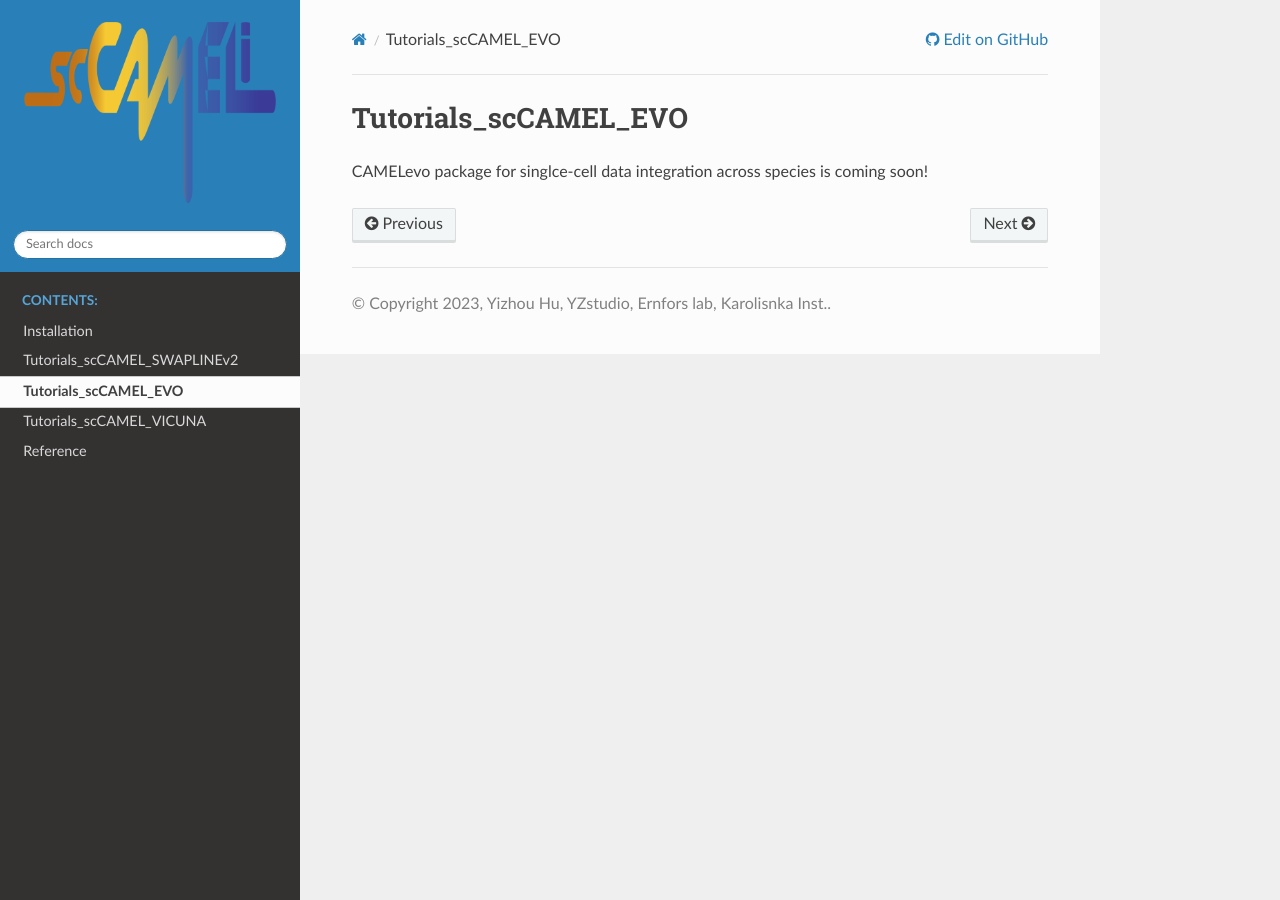
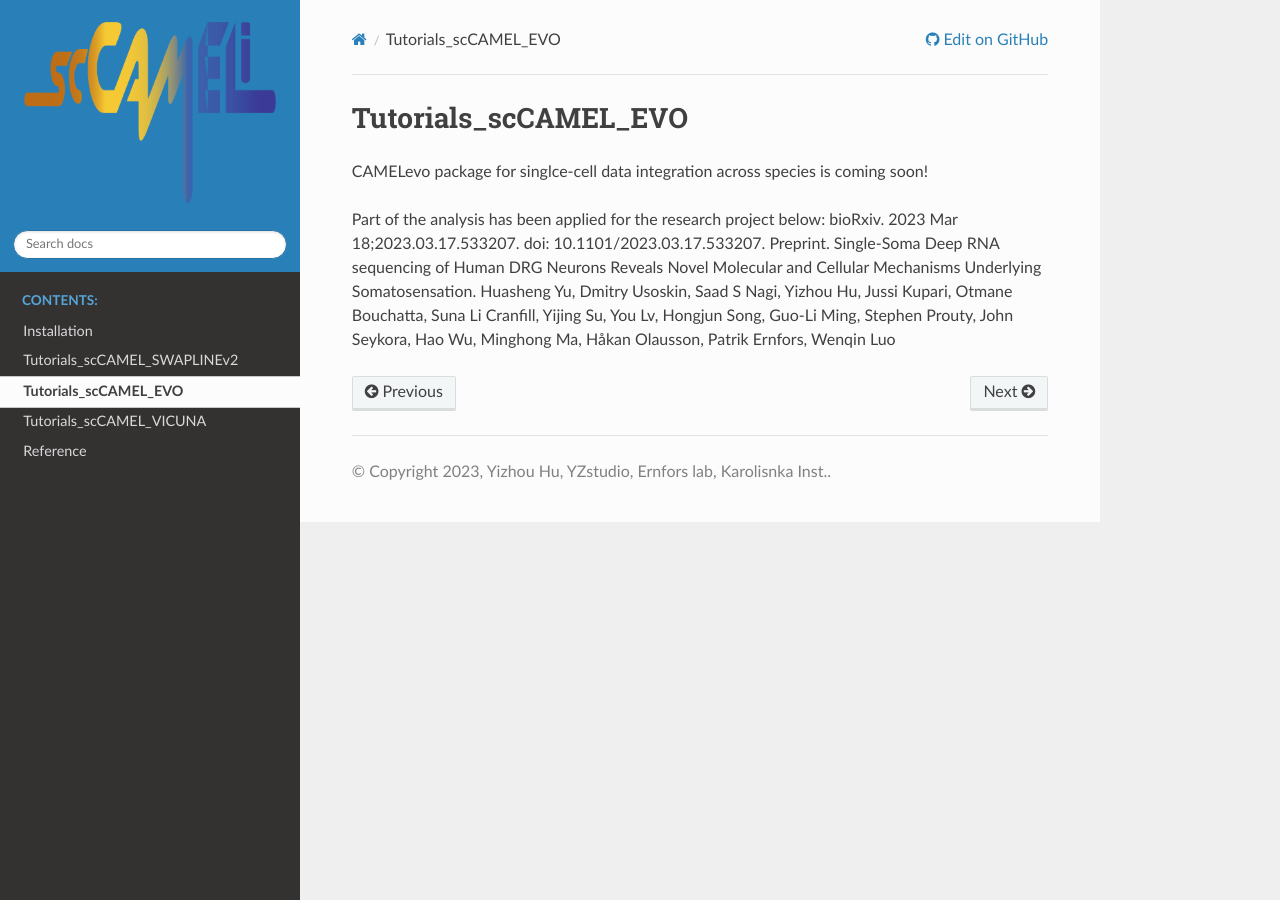
Before and after one commit to StudioYZ/scCAMEL, a Sphinx documentation site: the page built from source/Tutorials_scCAMEL_EVO/index.rst, in a window 1280 px wide. Built offline with Sphinx 7.4.7 and the Read the Docs theme 2.0.0, drawn with Linux system fonts in a browser that asks for light colours; pages that are not in the unit, such as notebooks, are missing from menus.

Commit message:
Update index.rst

```diff
--- a/source/Tutorials_scCAMEL_EVO/index.rst
+++ b/source/Tutorials_scCAMEL_EVO/index.rst
@@ -1,3 +1,6 @@
 Tutorials_scCAMEL_EVO
 =======================
 CAMELevo package for singlce-cell data integration across species is coming soon!
+
+Part of the analysis has been applied for the research project below:
+bioRxiv. 2023 Mar 18;2023.03.17.533207. doi: 10.1101/2023.03.17.533207. Preprint. Single-Soma Deep RNA sequencing of Human DRG Neurons Reveals Novel Molecular and Cellular Mechanisms Underlying Somatosensation. Huasheng Yu, Dmitry Usoskin, Saad S Nagi, Yizhou Hu, Jussi Kupari, Otmane Bouchatta, Suna Li Cranfill, Yijing Su, You Lv, Hongjun Song, Guo-Li Ming, Stephen Prouty, John Seykora, Hao Wu, Minghong Ma, Håkan Olausson, Patrik Ernfors, Wenqin Luo
```
